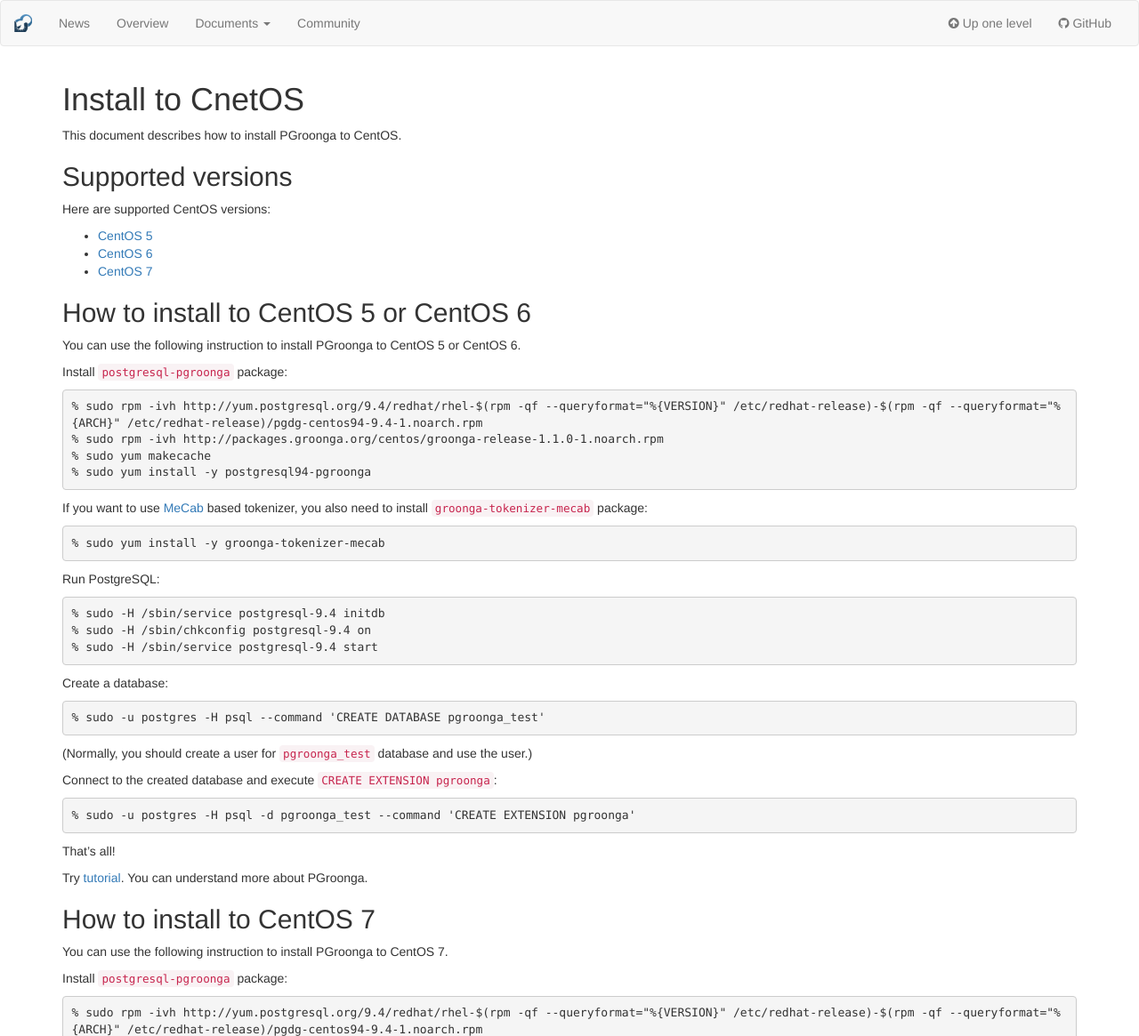
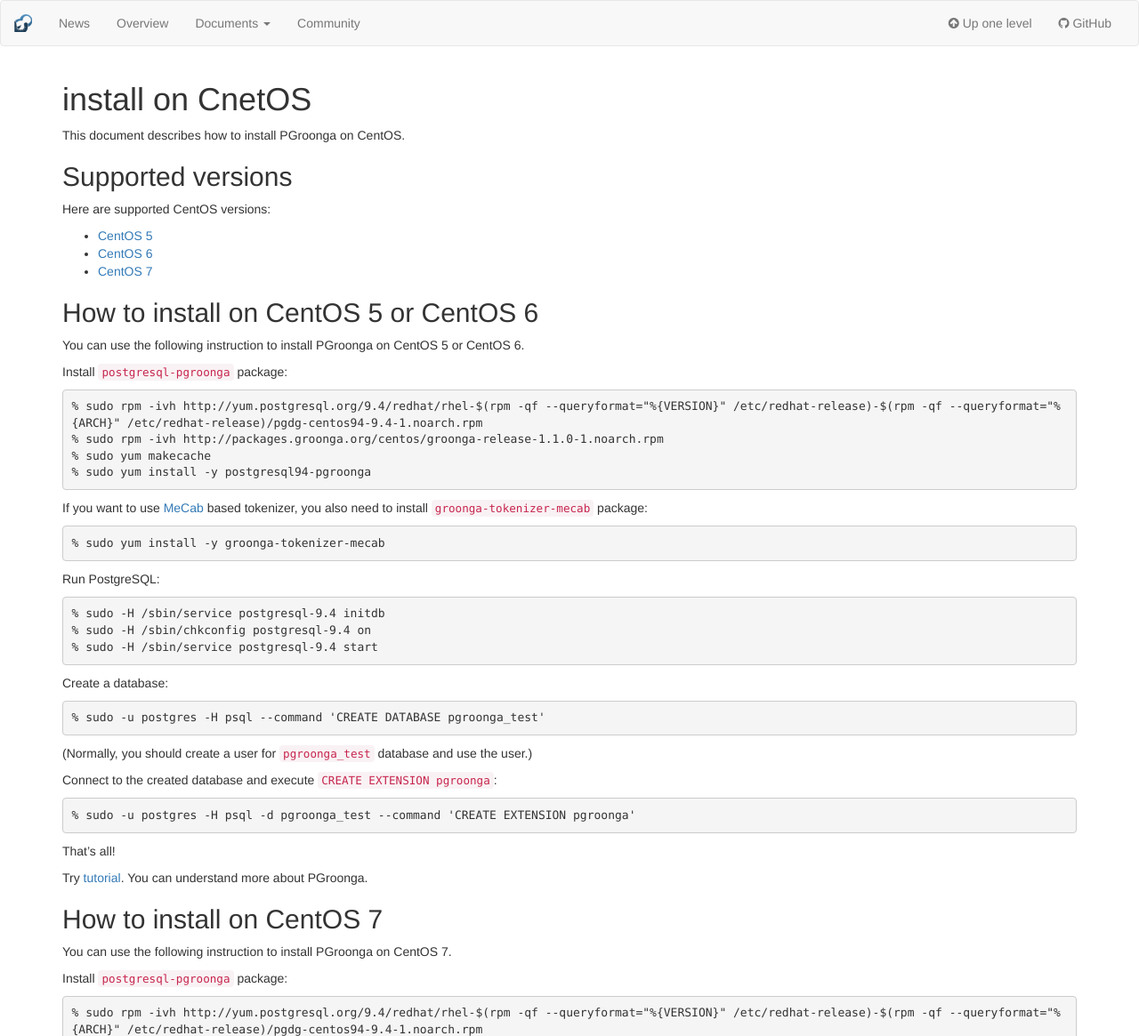
Before and after one commit to pgroonga/pgroonga.github.io, a Jekyll site: the page built from install/centos.md, in a window 1280 px wide. Shown: the top 1165 px of the page at 89% size. Built offline with Jekyll 4.4.1, drawn with Linux system fonts in a browser that asks for light colours.

Commit message:
Fix English

```diff
--- a/install/centos.md
+++ b/install/centos.md
@@ -1,23 +1,23 @@
 ---
-title: Install to CentOS
+title: install on CentOS
 layout: en
 ---
 
-# Install to CnetOS
+# install on CnetOS
 
-This document describes how to install PGroonga to CentOS.
+This document describes how to install PGroonga on CentOS.
 
 ## Supported versions
 
 Here are supported CentOS versions:
 
-  * [CentOS 5](#install-to-5-or-6)
-  * [CentOS 6](#install-to-5-or-6)
-  * [CentOS 7](#install-to-7)
+  * [CentOS 5](#install-on-5-or-6)
+  * [CentOS 6](#install-on-5-or-6)
+  * [CentOS 7](#install-on-7)
 
-## How to install to CentOS 5 or CentOS 6 {#install-to-5-or-6}
+## How to install on CentOS 5 or CentOS 6 {#install-on-5-or-6}
 
-You can use the following instruction to install PGroonga to CentOS 5 or CentOS 6.
+You can use the following instruction to install PGroonga on CentOS 5 or CentOS 6.
 
 Install `postgresql-pgroonga` package:
 
@@ -60,9 +60,9 @@
 
 Try [tutorial](../tutorial/). You can understand more about PGroonga.
 
-## How to install to CentOS 7 {#install-to-7}
+## How to install on CentOS 7 {#install-on-7}
 
-You can use the following instruction to install PGroonga to CentOS 7.
+You can use the following instruction to install PGroonga on CentOS 7.
 
 Install `postgresql-pgroonga` package:
 
```
Also changed, not shown: install/os-x.md (+3 -3 lines), install/ubuntu.md (+4 -4 lines), install/windows.md (+3 -3 lines).
